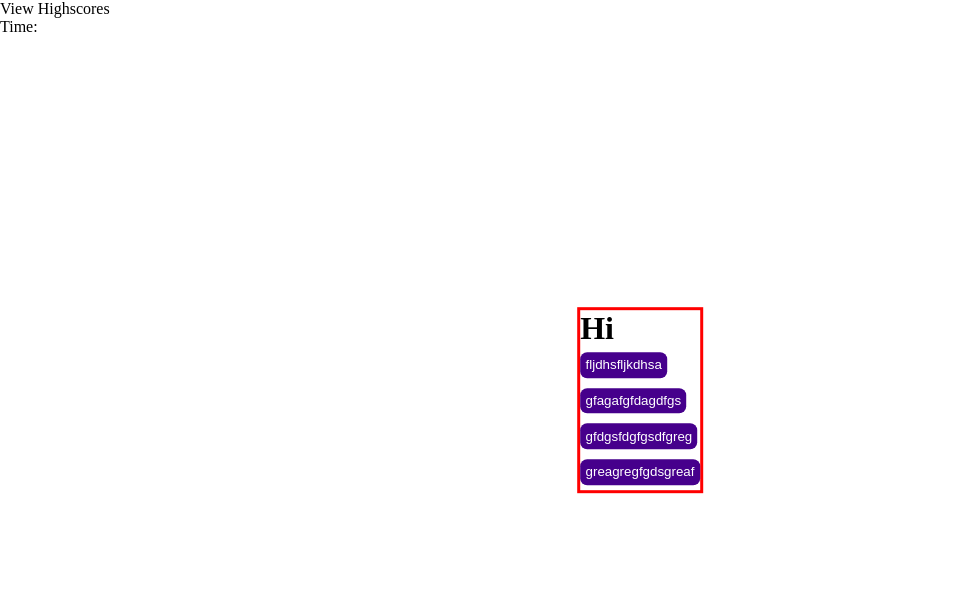
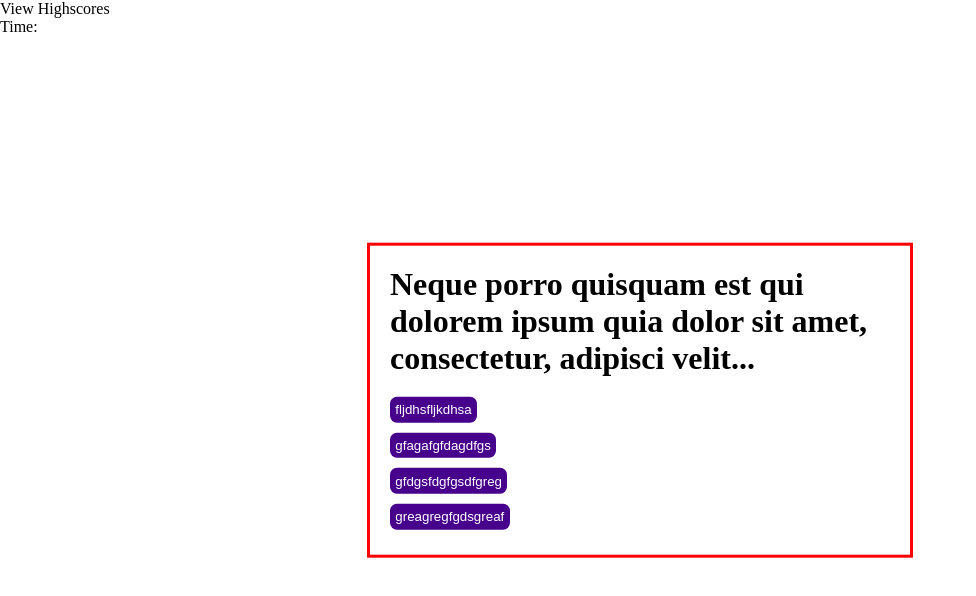
Before and after one commit to WorldUnfurled/code_quiz_BG, a plain HTML site: page index.html in a window 1280 px wide. Shown: the whole page, without its empty margins (0-976 px from the left). Drawn offline with Linux system fonts and the light colour scheme.

Commit message:
Selected header in css to give it a width and bottom padding

```diff
--- a/assets/css/style.css
+++ b/assets/css/style.css
@@ -4,6 +4,12 @@
     left: 50%;
     transform: translate(-50%, -50%);
     border: 3px solid red;
+    padding: 20px;
+}
+
+header {
+    width: 500px;
+    padding-bottom: 15px;
 }
 
 ul {
--- a/index.html
+++ b/index.html
@@ -18,7 +18,7 @@
         </div>
     </nav>
     <main id="card">
-        <header><h1 id="header-text">Hi</h1></header>
+        <header><h1 id="header-text">Neque porro quisquam est qui dolorem ipsum quia dolor sit amet, consectetur, adipisci velit...</h1></header>
         <ul id="question-list">
             <li><button>fljdhsfljkdhsa</button></li>
             <li><button>gfagafgfdagdfgs</button></li>
```
